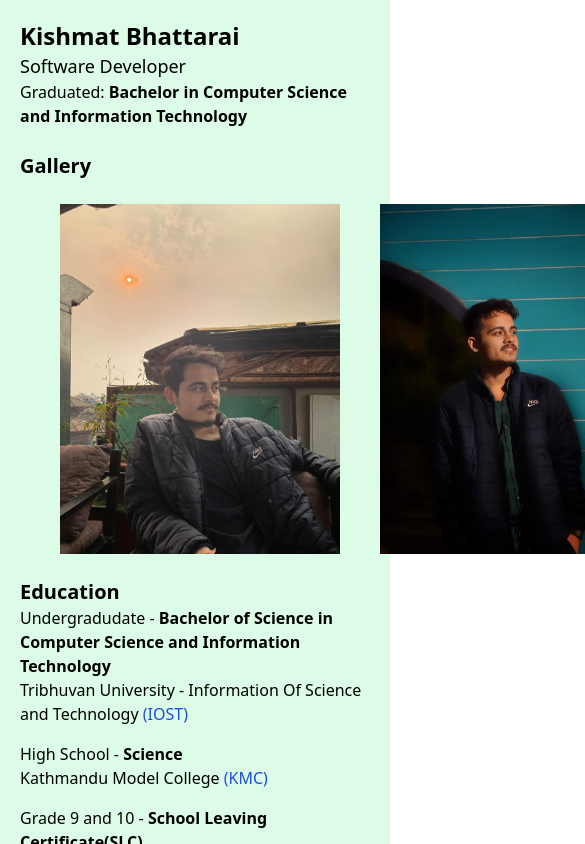
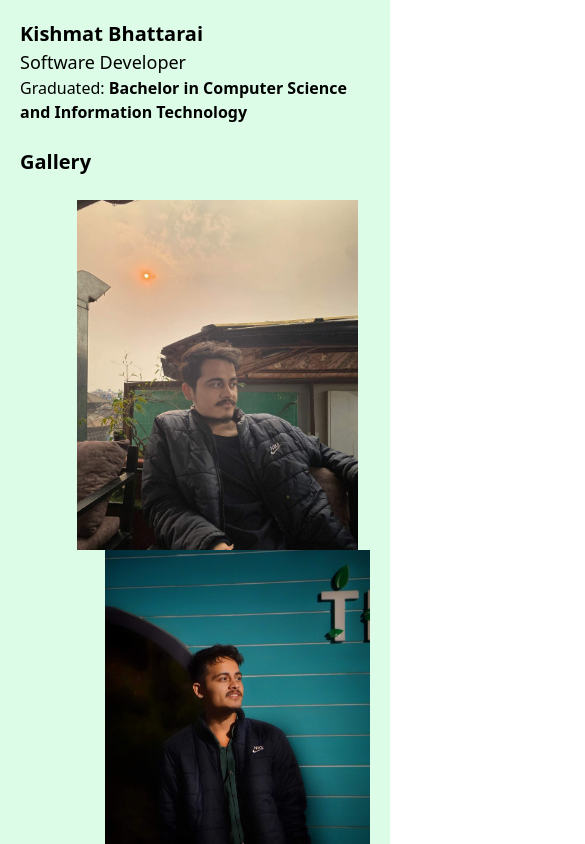
Before and after one commit to 0xkibh/kishmat-page, a Nuxt app: page / in a window 390 px wide. Shown: the top 844 px of the page, 585 px wide, since content can reach past the window. Built offline with nearby package versions, Linux system fonts and the light colour scheme.

Commit message:
feat: update layout of page

```diff
--- a/app.vue
+++ b/app.vue
@@ -1,5 +1,5 @@
 <template >
-  <div class="py-5 px-5 flex flex-col space-y-6 bg-green-100  h-screen ">
+  <div class="py-5 px-5 flex flex-col space-y-6 bg-green-100  h-max w-full">
     <Profile/>
     <Gallery/>
     <Education/>
--- a/components/gallery.vue
+++ b/components/gallery.vue
@@ -1,7 +1,7 @@
 <template>
     <h2 class="text-xl font-semibold">Gallery</h2>
-    <div class="flex flex-col">
-        <div class="flex mx-10 w-[90%] space-x-10">
+    <div class="flex flex-col ">
+        <div class="flex flex-col md:flex-row mx-10 w-[90%] space-x-10">
             <img class="image-k" src="/images/kishmat01.jpeg" alt="img1">
             <img class="image-k" src="/images/kishmat_bhattarai.jpeg" alt="img2">
             <img class="w-[350px]" src="/images/kishmat-03.jpg" alt="img4">
--- a/components/profile.vue
+++ b/components/profile.vue
@@ -1,6 +1,6 @@
 <template>
     <div>
-        <h2 class="text-2xl font-semibold">Kishmat Bhattarai</h2>
+        <h2 class="text-xl md:text-2xl font-semibold">Kishmat Bhattarai</h2>
         <p class="text-lg">Software Developer</p>
         <p>Graduated: <strong> Bachelor in Computer Science and Information Technology</strong></p>
     </div>
--- a/nuxt.config.ts
+++ b/nuxt.config.ts
@@ -1,7 +1,7 @@
 // https://nuxt.com/docs/api/configuration/nuxt-config
 export default defineNuxtConfig({
   app: {
-    baseURL: "/kishmat-page/",
+    baseURL: "/",
     buildAssetsDir: "assets",
   },
   devtools: { enabled: true },
```
